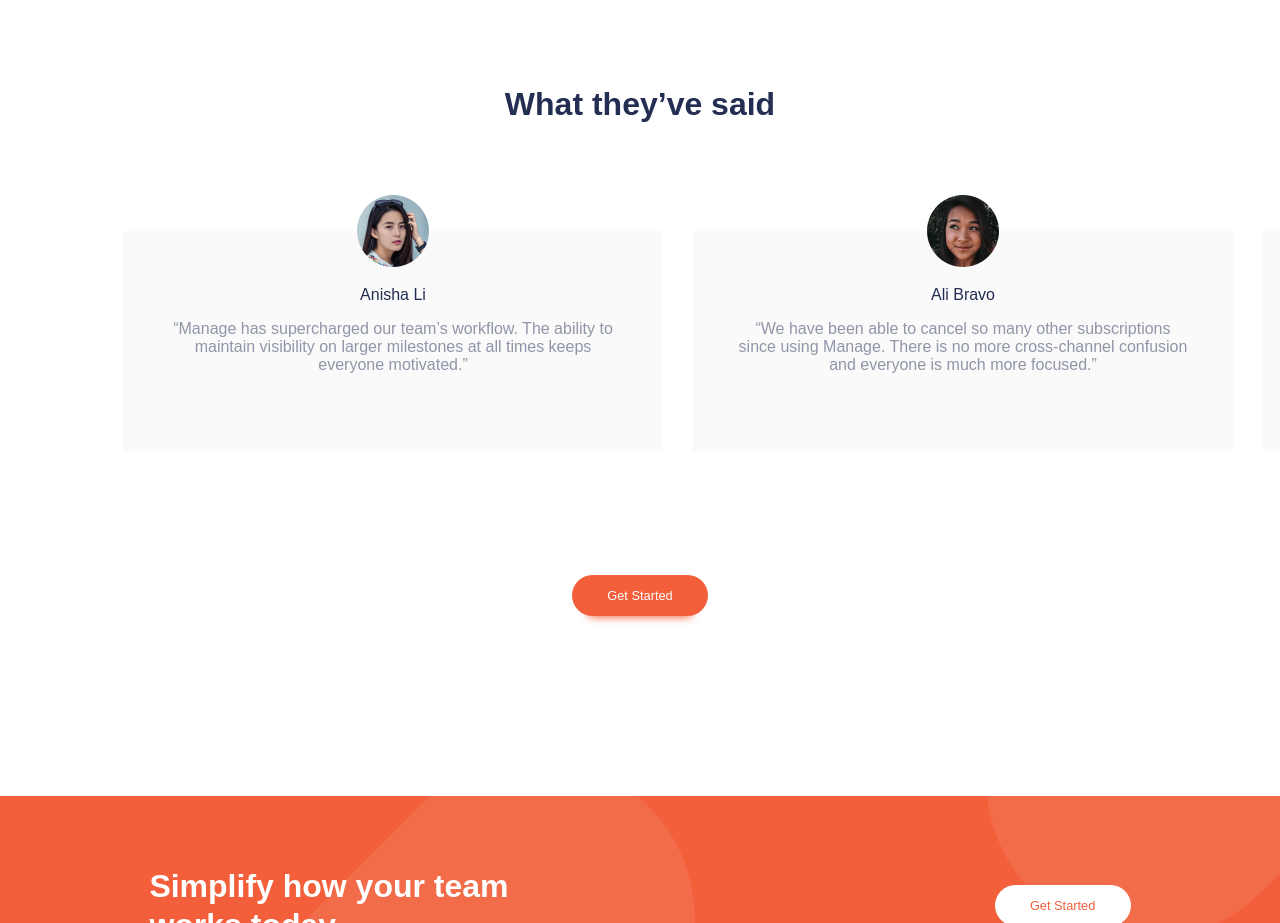
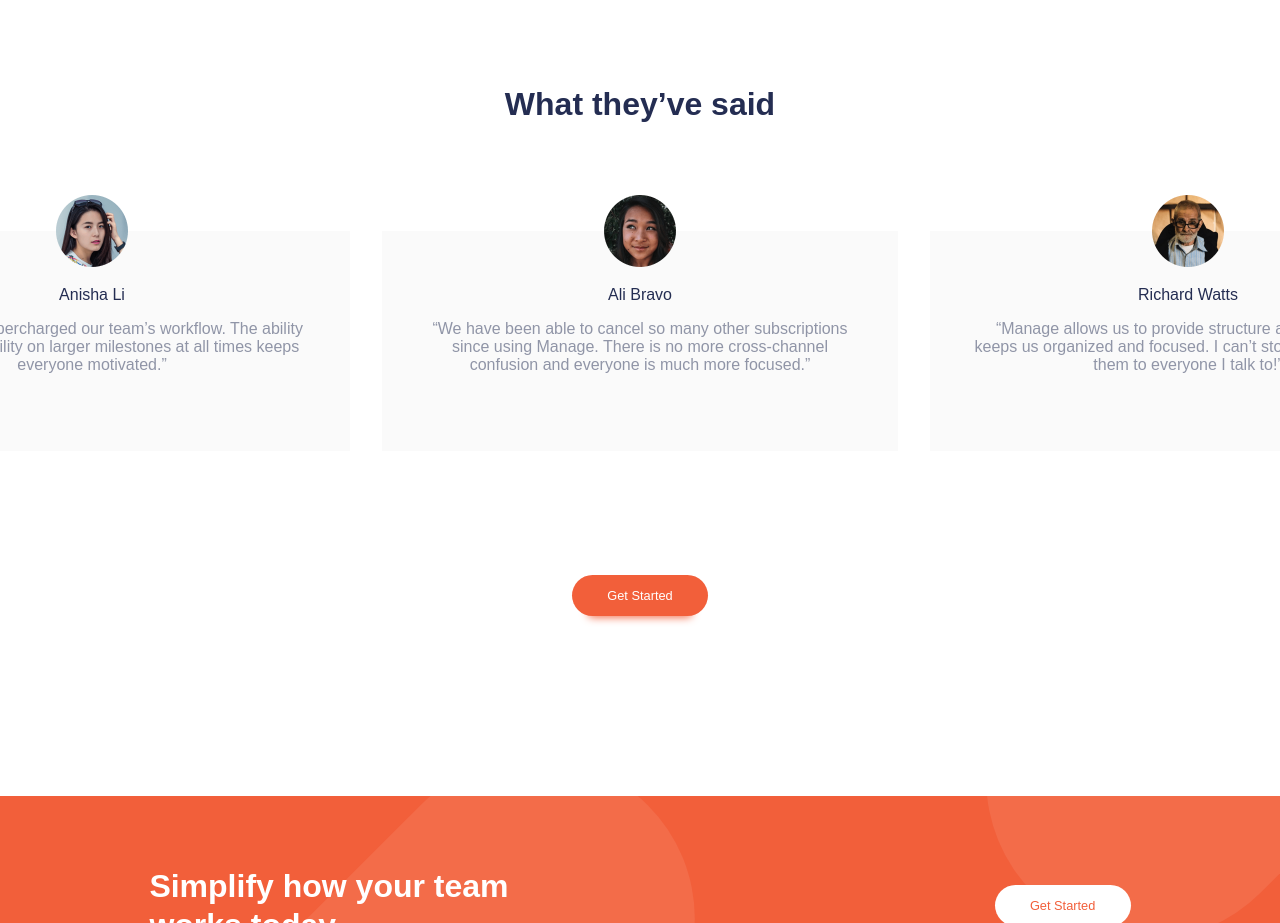
Before and after one commit to georgehossa/manage-landing-page, a website built with Parcel: page src/index.html in a window 1280 px wide. Shown: the part 1160-2083 px from the top of the page. Built offline with nearby package versions, Linux system fonts and the light colour scheme; a web font is replaced by a local one.

Commit message:
Create package.json and install some dependecies
Install: Parcel-bundler and Swiper.js

Finish all sections

```diff
--- a/src/css/index.css
+++ b/src/css/index.css
@@ -217,19 +217,14 @@ img {
   color: var(--DarkBlue);
 }
 
-.reviews__carousel {
+.reviews__carousel.swiper-container {
   position: relative;
   width: 100%;
   padding: 6.75rem;
-  overflow-x: auto;
-  scroll-snap-type: x mandatory;
 }
 
-.reviews__list {
-  display: flex;
-  justify-content: center;
-  flex-wrap: nowrap;
-  width: fit-content;
+.reviews__list.reviews__list {
+  height: 13.75rem;
 }
 
 .reviews__item {
@@ -240,7 +235,6 @@ img {
   align-items: center;
   width: 33.75rem;
   height: 13.75rem;
-  margin: 0 0.9375rem;
   padding: 55px 44px 0;
   text-align: center;
   background-color: var(--VeryLightGray);
@@ -266,6 +260,10 @@ img {
 
 .reviews__cta {
   margin: 1rem auto 11.25rem;
+}
+
+.reviews__pagination.swiper-pagination {
+  display: none;
 }
 
 /*----------  BOTTOM BANNER  ----------*/
@@ -563,6 +561,36 @@ h3.subtitle {
     margin-right: 1rem;
   }
 
+  /*----------  REVIEWS  ----------*/
+
+  .reviews__carousel.swiper-container {
+    padding: 6.75rem 0 4rem;
+    max-width: var(--maxWidth);
+  }
+
+  .reviews__pagination.swiper-pagination {
+    display: block;
+    margin-top: 1rem;
+  }
+
+  .reviews__list.reviews__list {
+    height: 17rem;
+  }
+
+  .reviews__item {
+    height: 17rem !important;
+  }
+
+  span.swiper-pagination-bullet {
+    background: transparent;
+    opacity: 1;
+    border: 1px solid var(--BrightRed);
+  }
+
+  span.swiper-pagination-bullet-active {
+    background: var(--BrightRed);
+  }
+
   /*----------  BOTTOM BANNER  ----------*/
 
   .bottom-banner {
@@ -607,6 +635,10 @@ h3.subtitle {
     justify-self: center;
   }
 
+  .footer__social {
+    width: 100%;
+  }
+
   .social__list {
     justify-content: space-between;
     width: 100%;
--- a/src/index.html
+++ b/src/index.html
@@ -6,8 +6,10 @@
   <meta name="viewport" content="width=device-width, initial-scale=1.0">
 
   <link rel="icon" type="image/png" sizes="32x32" href="./images/favicon-32x32.png">
+  <!-- FONT -->
   <link rel="stylesheet" href="https://fonts.googleapis.com/css2?family=Be+Vietnam:wght@400;500;700&display=swap"
     crossorigin="anonymous">
+  <!-- CUSTOM CSS -->
   <link rel="stylesheet" href="./css/index.css">
 
   <title>Frontend Mentor | Manage landing page</title>
@@ -82,34 +84,35 @@
     </section>
     <section class="reviews">
       <h2 class="reviews__title title--section">What they’ve said</h2>
-      <div class="reviews__carousel">
-        <ul class="reviews__list">
-          <li class="reviews__item">
+      <div class="reviews__carousel swiper-container">
+        <ul class="reviews__list swiper-wrapper">
+          <li class="reviews__item swiper-slide">
             <img class="reviews__avatar" src="./images/avatar-anisha.png" alt="Anisha Li">
             <h3 class="subtitle reviews__name">Anisha Li</h3>
             <p class="reviews__content">“Manage has supercharged our team’s workflow. The ability to maintain
               visibility on larger milestones at all times keeps everyone motivated.”</p>
           </li>
-          <li class="reviews__item">
+          <li class="reviews__item swiper-slide">
             <img class="reviews__avatar" src="./images/avatar-ali.png" alt="Ali Bravo">
             <h3 class="subtitle reviews__name">Ali Bravo</h3>
             <p class="reviews__content">“We have been able to cancel so many other subscriptions since using
               Manage. There is no more cross-channel confusion and everyone is much
               more focused.”</p>
           </li>
-          <li class="reviews__item">
+          <li class="reviews__item swiper-slide">
             <img class="reviews__avatar" src="./images/avatar-richard.png" alt="Richard Watts">
             <h3 class="subtitle reviews__name">Richard Watts</h3>
             <p class="reviews__content">“Manage allows us to provide structure and process. It keeps us organized
               and focused. I can’t stop recommending them to everyone I talk to!”</p>
           </li>
-          <li class="reviews__item">
+          <li class="reviews__item swiper-slide">
             <img class="reviews__avatar" src="./images/avatar-shanai.png" alt="Shanai Gough">
             <h3 class="subtitle reviews__name">Shanai Gough</h3>
             <p class="reviews__content">“Their software allows us to track, manage and collaborate on our projects
               from anywhere. It keeps the whole team in-sync without being intrusive.”</p>
           </li>
         </ul>
+        <div class="reviews__pagination swiper-pagination"></div>
       </div>
       <a href="/" class="btn btn--orange reviews__cta">Get Started</a>
     </section>
--- a/src/js/index.js
+++ b/src/js/index.js
@@ -1,6 +1,30 @@
+import Swiper from 'swiper';
+import 'swiper/css/swiper.css';
+
+// Mobile Menu
 const $menuTrigger = document.querySelector('.nav__menu-icon');
-
-
 $menuTrigger.onclick = (e) => e.currentTarget.parentElement.classList.toggle('active');
 
-// $menuTrigger.addEventListener('click', (e) => e.currentTarget.parentElement.classList.toggle('active'));
+// Swiper.js
+
+const swiper = new Swiper('.swiper-container', {
+  slidesPerView: 1,
+  spaceBetween: 0,
+  initialSlide: 0,
+  centeredSlides: true,
+  // init: false,
+  pagination: {
+    el: '.swiper-pagination',
+    clickable: true,
+  },
+  breakpoints: {
+    380: {
+      slidesPerView: 2,
+      spaceBetween: 32,
+      mousewheel: true,
+      initialSlide: 1,
+      grabCursor:true,
+      centeredSlides: true,
+    },
+  }
+});
```
Also changed, not shown: package.json (added, +31 -0 lines), 2 other files.
